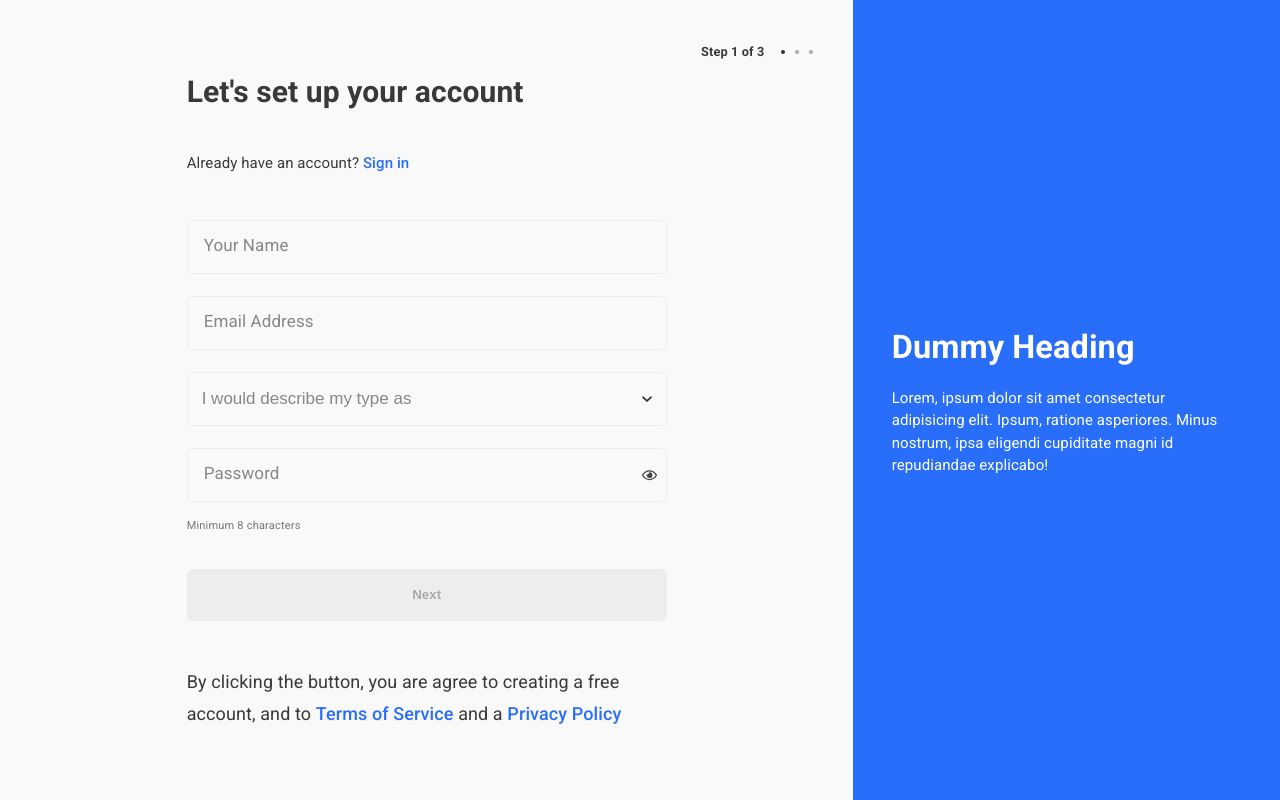
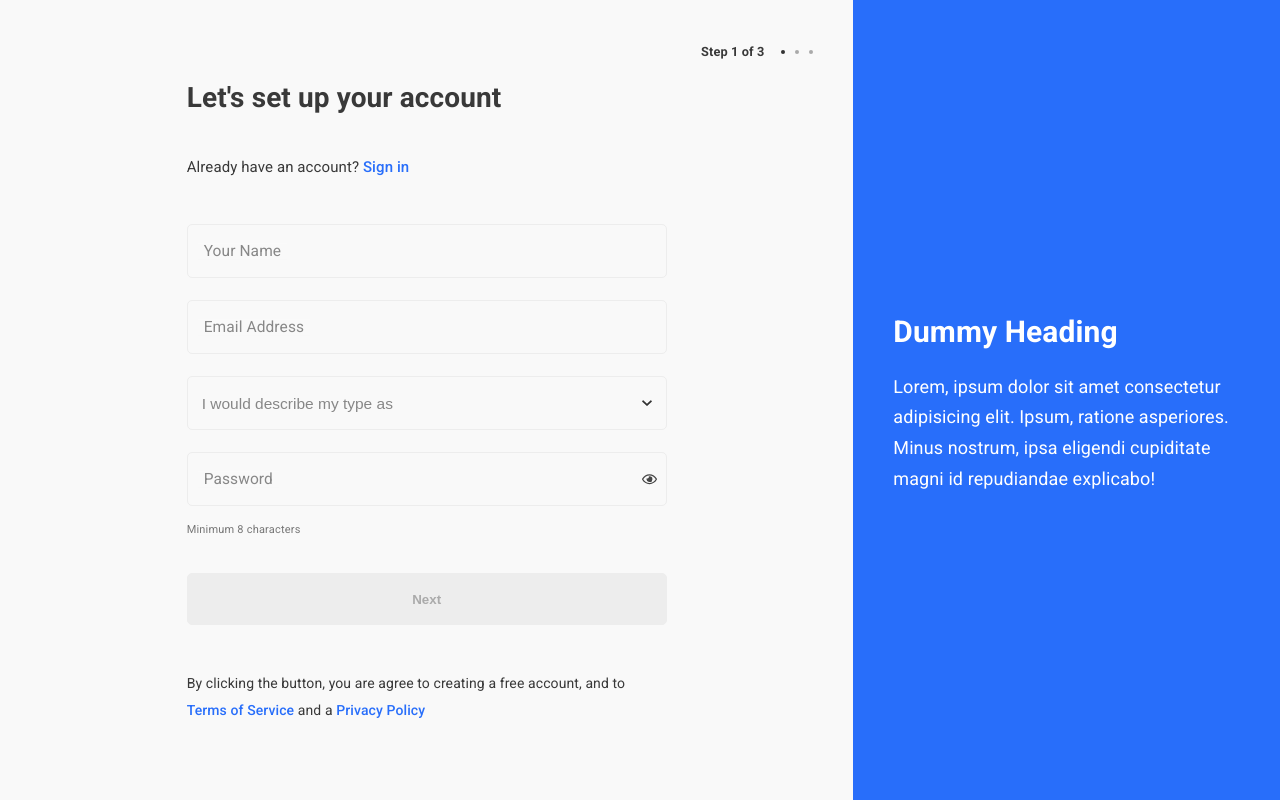
Before and after one commit to iamsaief/form-validation-react, a React (Create React App) app: page / in a window 1280 px wide. Built offline with nearby package versions, Linux system fonts and the light colour scheme.

Commit message:
pixel perfect style

```diff
--- a/src/App.scss
+++ b/src/App.scss
@@ -41,10 +41,7 @@ code {
 		display: flex;
 		flex-direction: column;
 		justify-content: center;
-
-		@media (max-width: 1200px) {
-			padding: 40px;
-		}
+		padding: 40px;
 	}
 }
 
@@ -100,8 +97,8 @@ code {
 
 	// FormFooter
 	.form-footer {
-		font-size: 1.8rem;
-		line-height: 1.8;
+		font-size: 1.4rem;
+		line-height: 1.9;
 		font-weight: 400;
 	}
 
@@ -115,6 +112,8 @@ code {
 // Secondary area styles
 .secondary-content-area {
 	background: var(--primary-color);
+	font-size: 1.8rem;
+	line-height: 1.7;
 	> div {
 		max-width: 350px;
 		margin: 0 auto;
--- a/src/components/FormSignup.scss
+++ b/src/components/FormSignup.scss
@@ -9,7 +9,7 @@
 .form-signup {
 	// Input filed styles
 	.input-field {
-		--ft: 1.7rem;
+		--ft: 1.55rem;
 		--h: 54px;
 		--pd: 14px;
 		--transition: 0.25s ease;
@@ -64,7 +64,7 @@
 				// input focus floating-label styles
 				&:focus + label,
 				&:not(:placeholder-shown) + label {
-					transform: translate(var(--pd), -12px) scale(0.65);
+					transform: translate(var(--pd), -8px) scale(0.79);
 				}
 			}
 
@@ -77,7 +77,7 @@
 				line-height: 1;
 				cursor: text;
 				transform-origin: 0% 100%;
-				transform: translate(var(--pd), var(--ft));
+				transform: translate(calc(var(--pd)), calc(var(--ft) / 0.79));
 				transition: var(--transition);
 				padding: 0 6px;
 				background: var(--primary-bg-light);
--- a/src/styles/helper.scss
+++ b/src/styles/helper.scss
@@ -11,16 +11,16 @@ $color-danger: #f53c3c;
 }
 
 h2 {
-	font-size: 3.25rem;
+	font-size: 3rem;
 	margin-bottom: 1.5rem;
 }
 
 h3 {
-	font-size: 3rem;
+	font-size: 2.8rem;
 	margin-bottom: 1.5rem;
 }
 
 h4 {
-	font-size: 2.75rem;
+	font-size: 2.5rem;
 	margin-bottom: 1.5rem;
 }
--- a/src/validateInfo.js
+++ b/src/validateInfo.js
@@ -21,7 +21,7 @@ export default function validateInfo(values) {
 	// password
 	if (!values.password) {
 		errors.password = 'Password is required!';
-	} else if (values.password.length < 8) {
+	} else if (values.password.length < 7) {
 		errors.password = 'Password must be 8 characters or more.';
 	}
 
```
